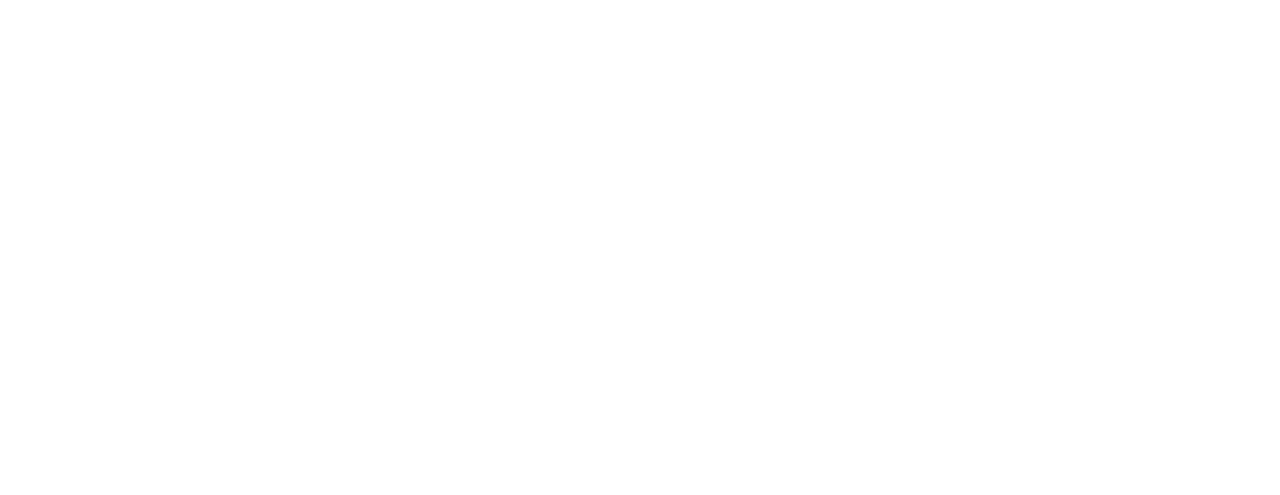
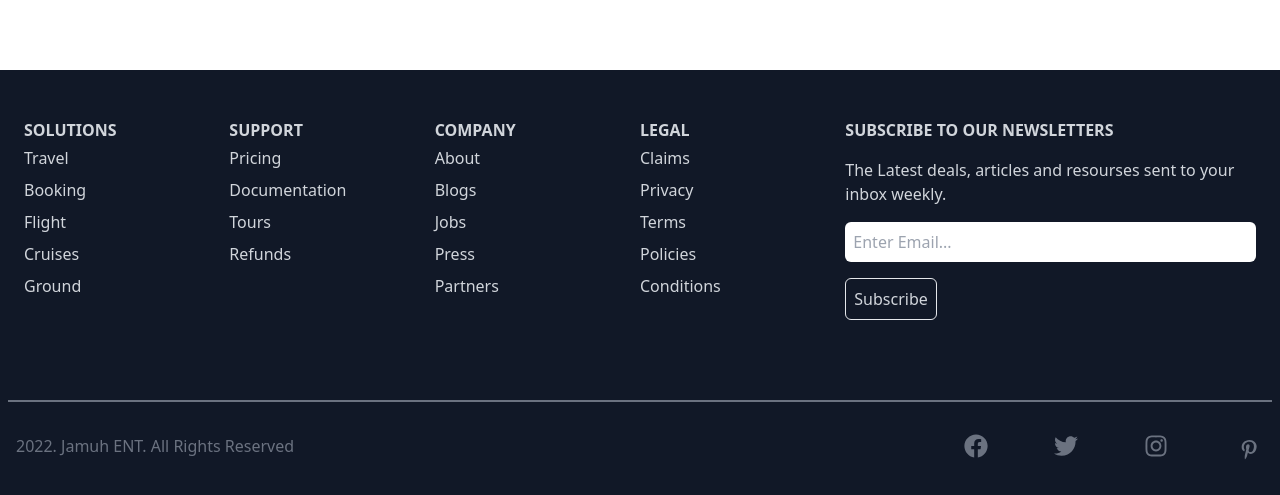
Before and after one commit to mwaurajr/Tailwind, a React (Create React App) app: page / in a window 1280 px wide. Shown: the part 4910-5405 px from the top of the page. Before the commit the page ends 4884 px from the top, so only its background shows below. Built offline with nearby package versions, Linux system fonts and the light colour scheme.

Commit message:
made the footer and imported it

```diff
--- a/src/App.js
+++ b/src/App.js
@@ -1,3 +1,4 @@
+import Footer from "./components/Footer";
 import Hero from "./components/Hero"
 import ImageSlider from "./components/ImageSlider";
 import Navbar from "./components/Navbar";
@@ -14,6 +15,7 @@
       <Plans />
       <Rooms />
       <ImageSlider />
+      <Footer />
     </div>
   )
 }
--- /dev/null
+++ b/src/components/Footer.jsx
@@ -0,0 +1,71 @@
+import React from 'react'
+import {FaTwitter, FaFacebook, FaInstagram} from 'react-icons/fa'
+import {TiSocialPinterest   } from 'react-icons/ti'
+
+function Footer() {
+  return (
+    <div className='w-full mt-24 bg-gray-900 text-gray-300 px-2 py-2'>
+        <div className='max-width-[1400px] m-auto grid grid-cols-2 md:grid-cols-6 border-b-2 border-gray-500 py-8 px-4'>
+         <div>
+            <h6 className='font-bold uppercase pt-2'>Solutions</h6>
+            <ul>
+                <li className='py-1'>Travel</li>
+                <li className='py-1'>Booking</li>
+                <li className='py-1'>Flight</li>
+                <li className='py-1'>Cruises</li>
+                <li className='py-1'>Ground</li>
+            </ul>
+         </div>
+         <div>
+            <h6 className='font-bold uppercase pt-2'>Support</h6>
+            <ul>
+                <li className='py-1'>Pricing</li>
+                <li className='py-1'>Documentation</li>
+                <li className='py-1'>Tours</li>
+                <li className='py-1'>Refunds</li>
+            </ul>
+         </div>
+         <div>
+            <h6 className='font-bold uppercase pt-2'>Company</h6>
+            <ul>
+                <li className='py-1'>About</li>
+                <li className='py-1'>Blogs</li>
+                <li className='py-1'>Jobs</li>
+                <li className='py-1'>Press</li>
+                <li className='py-1'>Partners</li>
+            </ul>
+         </div>
+         <div>
+            <h6 className='font-bold uppercase pt-2'>Legal</h6>
+            <ul>
+                <li className='py-1'>Claims</li>
+                <li className='py-1'>Privacy</li>
+                <li className='py-1'>Terms</li>
+                <li className='py-1'>Policies</li>
+                <li className='py-1'>Conditions</li>
+            </ul>
+         </div>
+         <div className='col-span-2 py-8 md:pt-2'>
+            <p className='font-bold uppercase'>Subscribe to our newsletters</p>
+            <p className='py-4'>The Latest deals, articles and resourses sent to your inbox weekly.</p>
+            <form className='fle flex-col md:flex-col'>
+                <input className='w-full p-2 rounded-md mb-4' type='email' placeholder='Enter Email...' />
+                <button className='p-2 rounded-md mb-4'>Subscribe</button>
+            </form>
+         </div>
+        </div>
+
+        <div className='flex flex-col   max-w-[1400px] px-2 py-4 m-auto justify-between sm:flex-row text-center text-gray-500'>
+            <p className='py-4'>2022. Jamuh ENT. All Rights Reserved </p>
+            <div className='flex justify-between sm:w-[300px] pt-4 text-2xl'>
+            <FaFacebook />
+            <FaTwitter />
+            <FaInstagram />
+            <TiSocialPinterest  size={30} />
+            </div>
+        </div>
+    </div>
+  )
+}
+
+export default Footer
```
